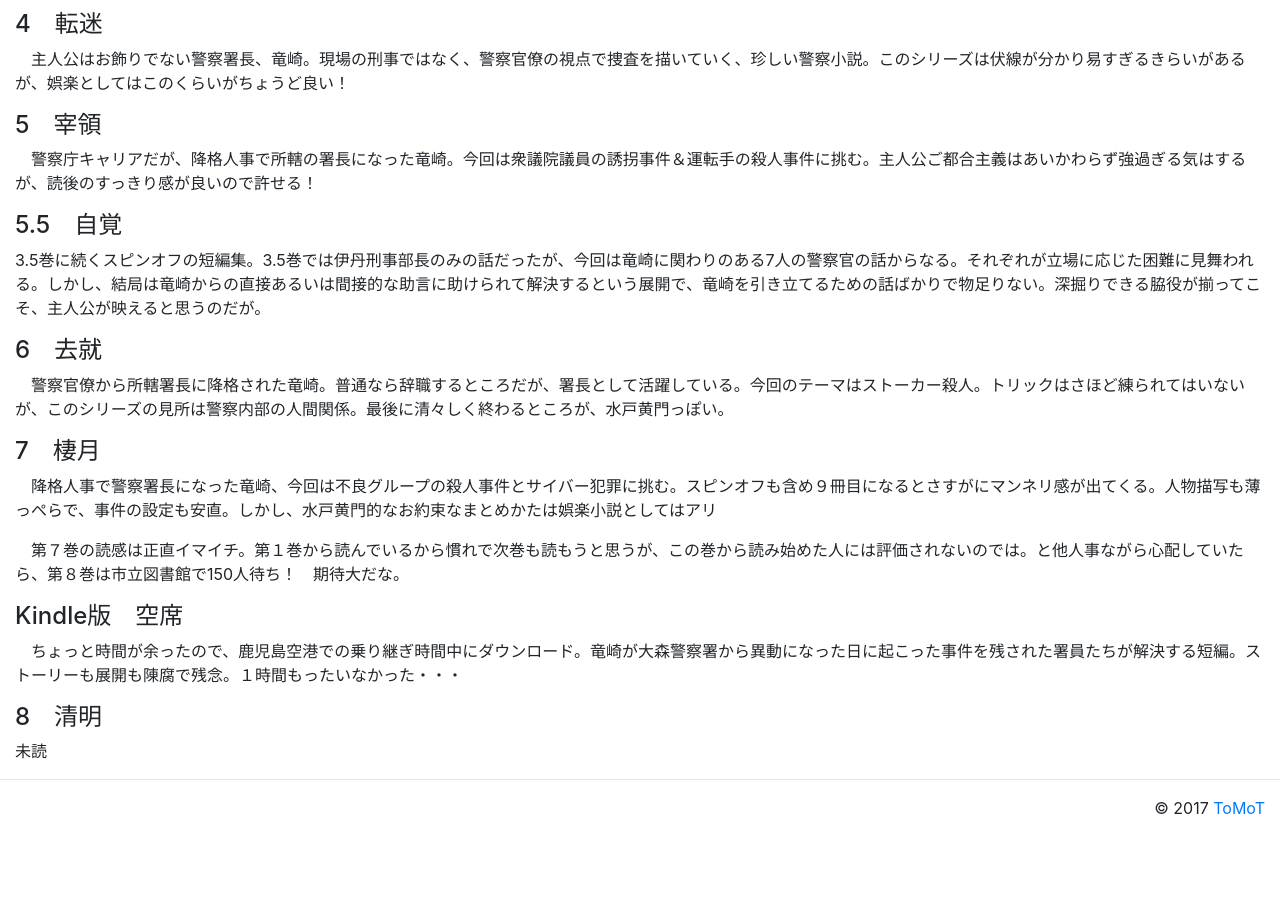
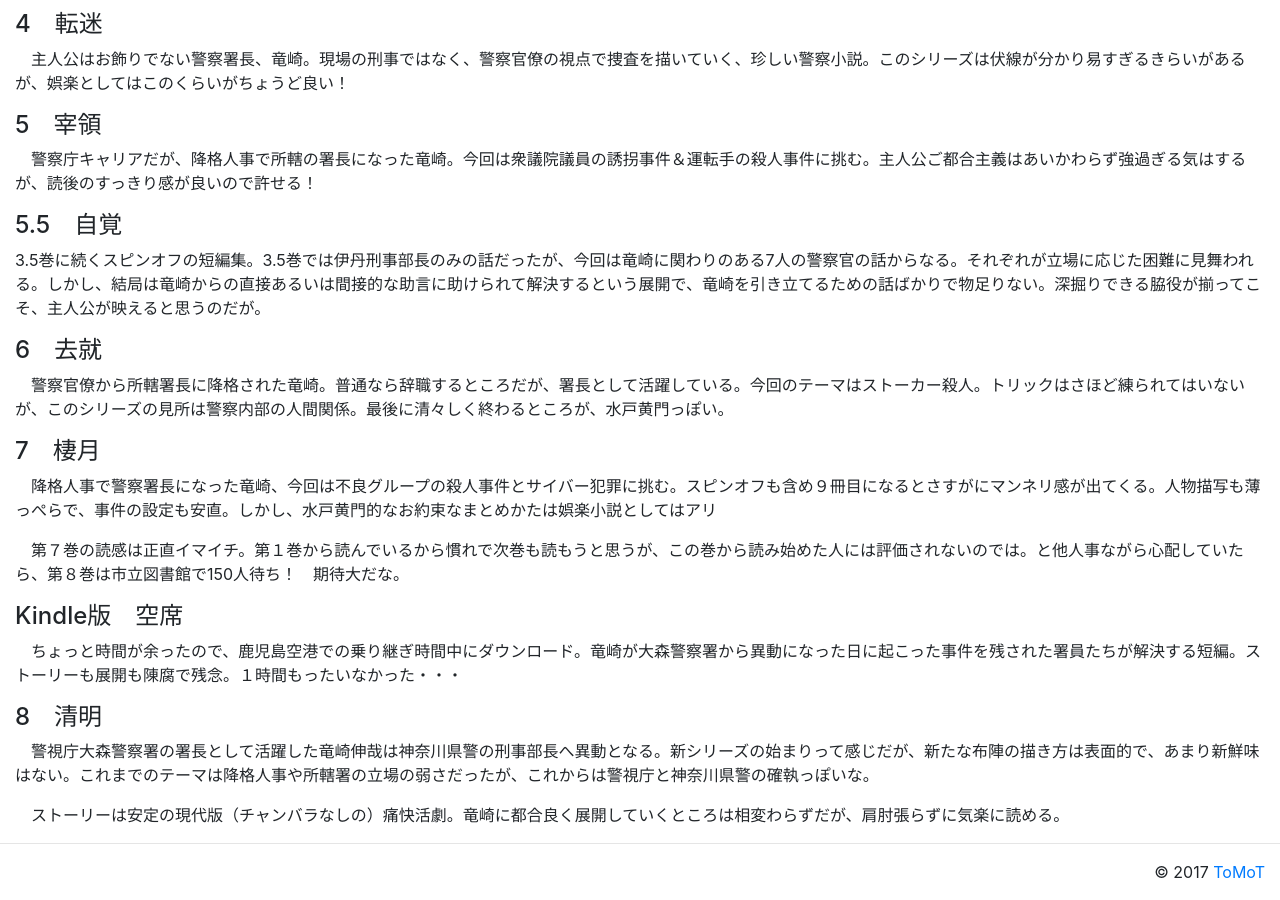
Before and after one commit to tomot/tomot.github.io, a Jekyll site: the page built from pages/book-konno.md, in a window 1280 px wide and 900 px high, scrolled down 596 px. Built offline with Jekyll 4.4.1, drawn with Linux system fonts in a browser that asks for light colours; nearby versions of some CDN libraries; before the commit the page ends 1432 px from its top, so only the background shows below that; some of the changed text lies outside the part shown.

Commit message:
add a book by Konno

```diff
--- a/pages/book-konno.md
+++ b/pages/book-konno.md
@@ -48,4 +48,6 @@ categories: 読書
 
 #### 8　清明
 
-未読
+　警視庁大森警察署の署長として活躍した竜崎伸哉は神奈川県警の刑事部長へ異動となる。新シリーズの始まりって感じだが、新たな布陣の描き方は表面的で、あまり新鮮味はない。これまでのテーマは降格人事や所轄署の立場の弱さだったが、これからは警視庁と神奈川県警の確執っぽいな。
+
+　ストーリーは安定の現代版（チャンバラなしの）痛快活劇。竜崎に都合良く展開していくところは相変わらずだが、肩肘張らずに気楽に読める。
```
Also changed, not shown: other parts of pages/book-konno.md (+1 -1 lines), book.md (+1 -1 lines), index.md (+3 -3 lines).
